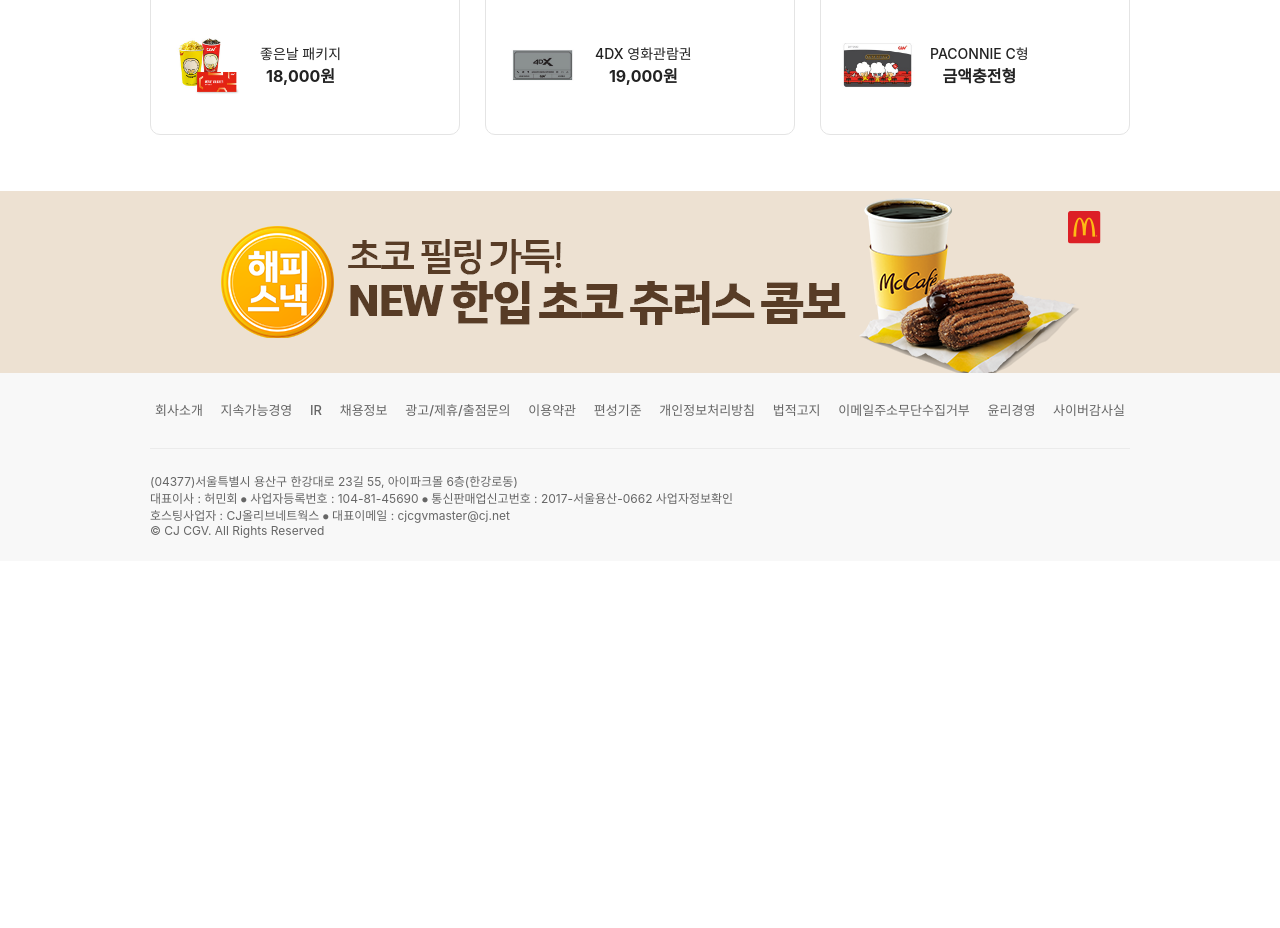
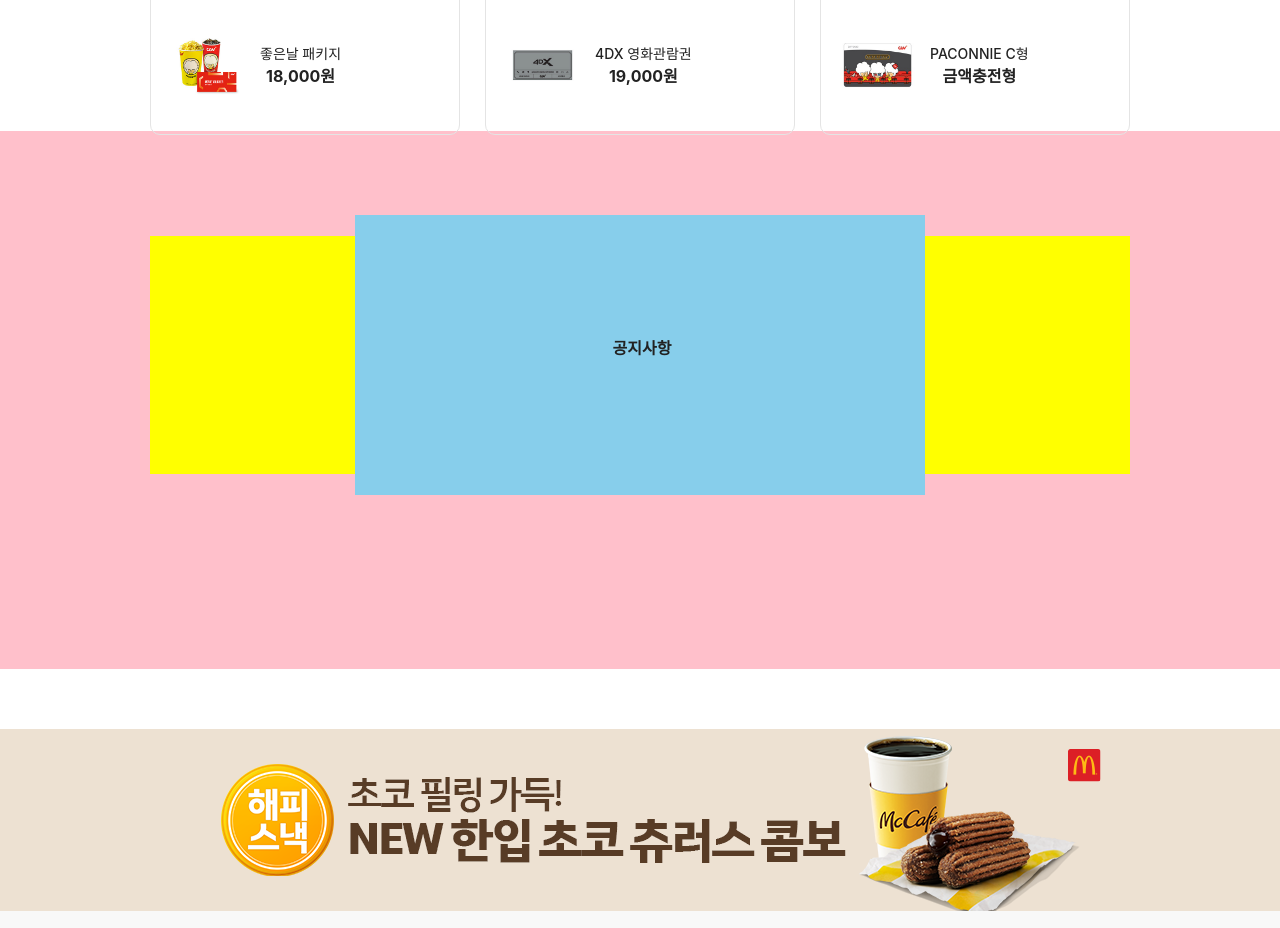
Before and after one commit to hongjaewon62/CGV_Clone, a React (Create React App) app: page / in a window 1280 px wide. Shown: the part 2300-3228 px from the top of the page. Before the commit the page ends 2861 px from the top, so only its background shows below. Built offline with nearby package versions, Linux system fonts and the light colour scheme.

Commit message:
Notice 추가중

```diff
--- a/src/Content/MainPage.jsx
+++ b/src/Content/MainPage.jsx
@@ -4,6 +4,7 @@
 import EventContent from "./EventContent";
 import SpecialHallContent from "./SpecialHallContent";
 import GiftconContent from "./GiftconContent";
+import NoticeContent from './NoticeContent';
 
 function MainPage() {
     return (
@@ -13,6 +14,7 @@
             <EventContent />
             <SpecialHallContent />
             <GiftconContent />
+            <NoticeContent />
         </>
     );
 }
--- /dev/null
+++ b/src/Content/NoticeContent.jsx
@@ -0,0 +1,60 @@
+import React from "react";
+import styled from "styled-components";
+
+const Wrapper = styled.div`
+    width: 100%;;
+    height: 388px;
+    display: flex;
+    justify-content: center;
+    align-items: center;
+    padding: 30px 0 120px;
+    background: pink;
+`
+const ContentWrapper = styled.div`
+    width: 980px;
+    height: 238px;
+    display: flex;
+    justify-content: center;
+    align-items: center;
+    background: yellow;
+`
+
+const NoticeClientWrapper = styled.div`
+    width: 514px;
+    height: 236px;
+    padding: 24px 26px 20px 30px;
+    display: flex;
+    justify-content: center;
+    align-items: center;
+    flex-direction: column;
+    background: skyblue;
+    background-clip: padding-box;
+`;
+
+const ContentNoticeWrapper = styled.div`
+    padding: 0 0 21px;
+    display: flex;
+    justify-content: center;
+    align-items: center;
+`
+
+const NoticeTitle = styled.strong`
+    color: #222222;
+    font-size: 16px;
+`
+
+function NoticeContent() {
+    return (
+        <Wrapper>
+            <ContentWrapper>
+                <NoticeClientWrapper>
+                    <ContentNoticeWrapper>
+                        <NoticeTitle>공지사항</NoticeTitle>
+                    </ContentNoticeWrapper>
+                </NoticeClientWrapper>
+            </ContentWrapper>
+        </Wrapper>
+    );
+}
+
+export default NoticeContent;
```
